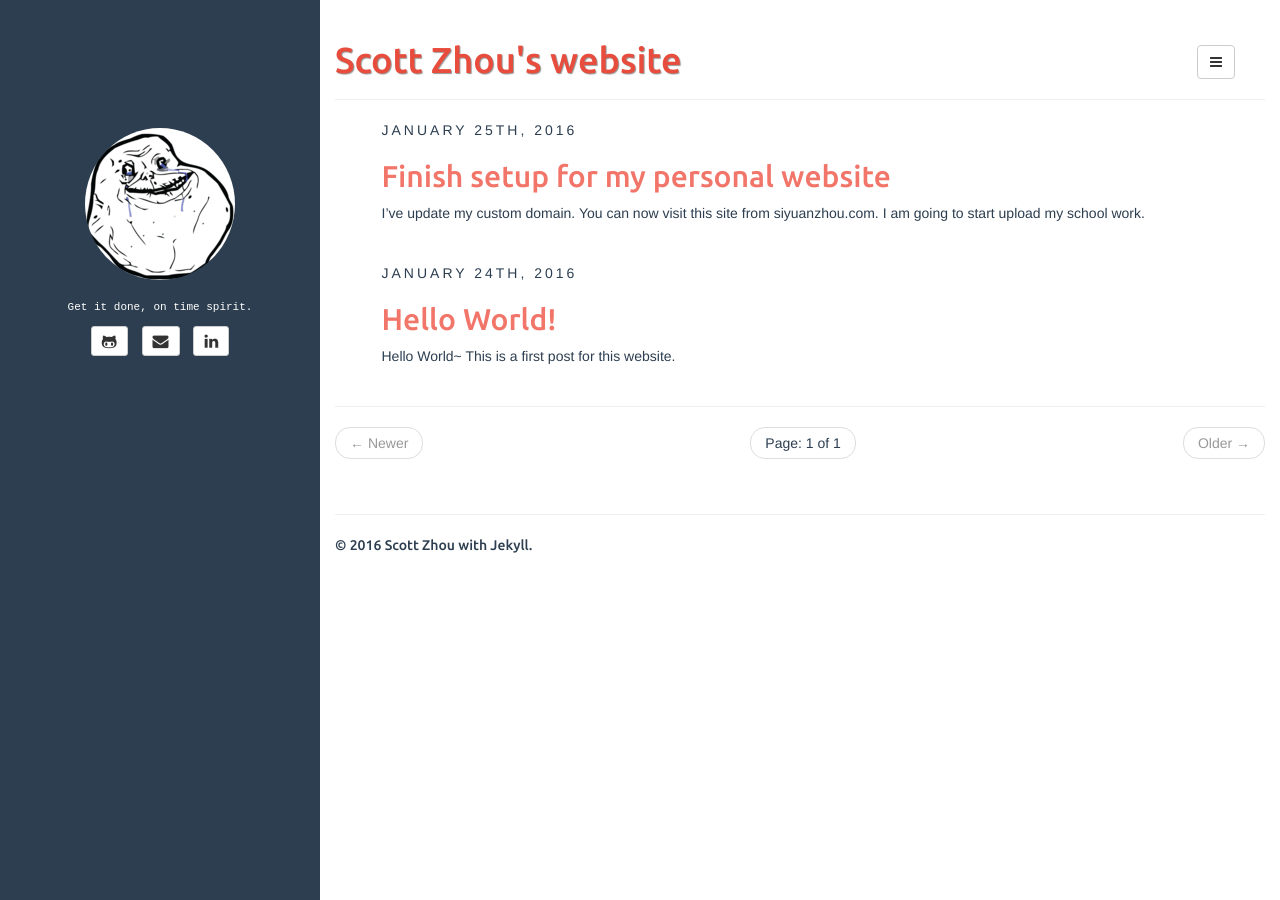
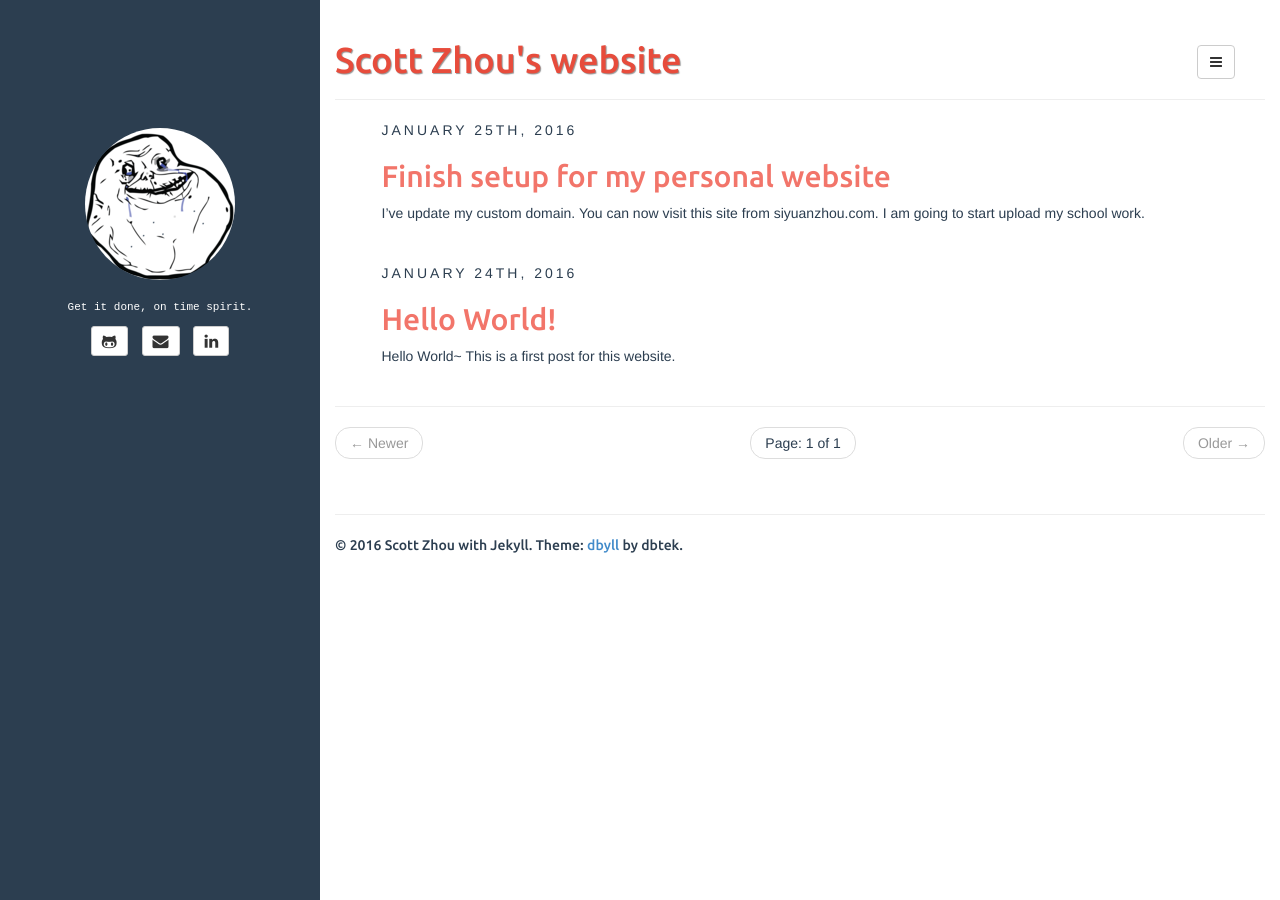
Before and after one commit to Zero0927/blog-nonworking, a Jekyll site: the page built from index.html, in a window 1280 px wide. Built offline with Jekyll 4.4.1, drawn with Linux system fonts in a browser that asks for light colours; Markdown is read by kramdown in place of the engine named in the settings; the list of posts is cut into pages by our own code.

Commit message:
Update default.html

```diff
--- a/_includes/default.html
+++ b/_includes/default.html
@@ -99,7 +99,7 @@
 		<footer>
 			<hr/>
 			<p>
-				&copy; {{ site.time | date: '%Y' }} {{ site.author.name }} with Jekyll.
+				&copy; {{ site.time | date: '%Y' }} {{ site.author.name }} with Jekyll. Theme: <a href="https://github.com/dbtek/dbyll">dbyll</a> by dbtek.
 			</p>
 		</footer>
 	</div>
```
